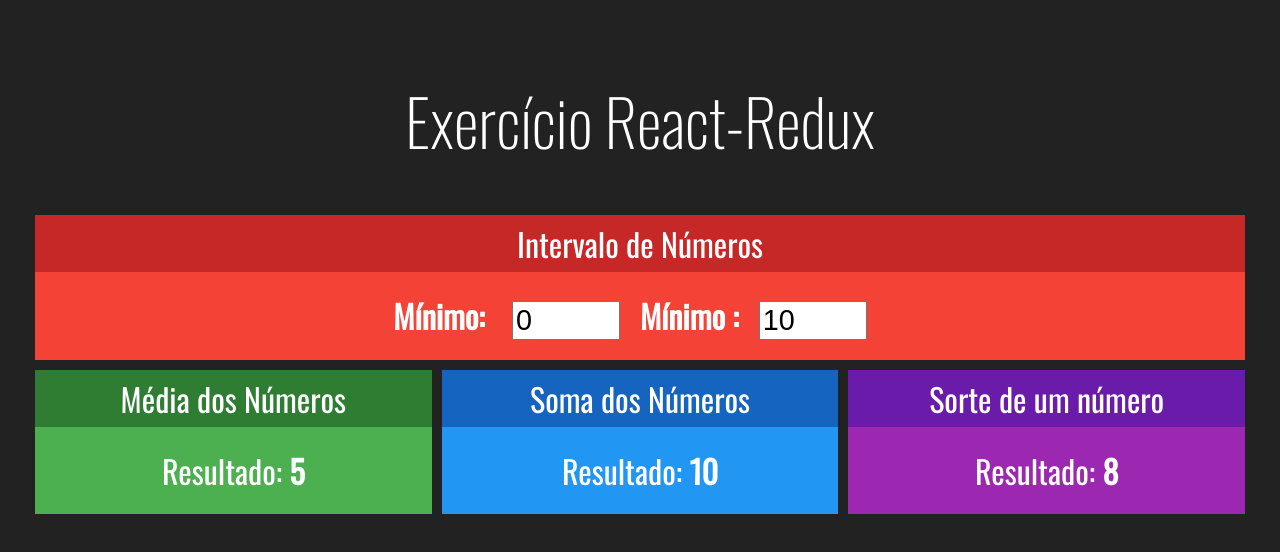
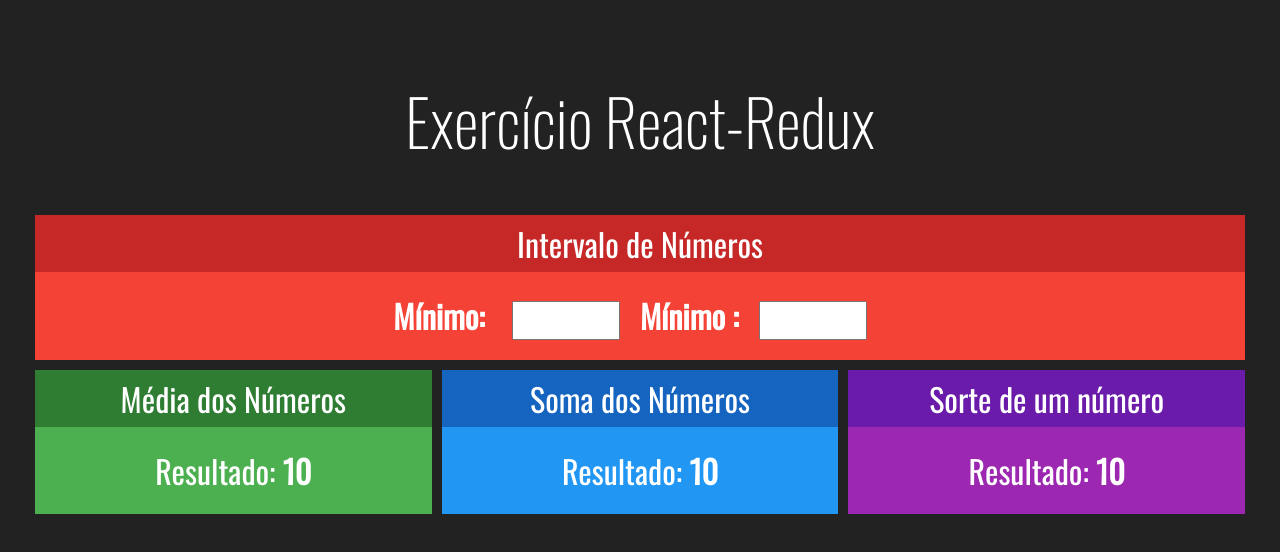
Before and after one commit to simonelopess/Redux, a React (Create React App) app in the folder redux-simples/: page / in a window 1280 px wide. Shown: the top 552 px of the page. Built offline with nearby package versions, Linux system fonts and the light colour scheme.

Commit message:
Configuração do Redux

```diff
--- a/redux-simples/src/App.js
+++ b/redux-simples/src/App.js
@@ -1,4 +1,4 @@
-import logo from './logo.svg';
+
 import './App.css';
 import Intervalo from './components/Intervalo';
 import Media from './components/Media';
@@ -8,6 +8,7 @@
 
 
 function App() {
+
   return (
     <div className="App">
       <h1>Exercício React-Redux</h1>
@@ -15,7 +16,7 @@
         <Intervalo></Intervalo>
       </div>
       <div className="linha">
-        <Media/>
+        <Media />
         <Soma/>
         <Sorteio/>
       </div>
--- a/redux-simples/src/components/Intervalo.jsx
+++ b/redux-simples/src/components/Intervalo.jsx
@@ -3,16 +3,17 @@
 import Card from './Card';
 
 export default props => {
+
     return (
         <Card title="Intervalo de Números" red>
             <div className="Intervalo">
                 <span>
                     <strong>Mínimo: </strong>
-                    <input type="number" value={0} readOnly />
+                    <input type="number" readOnly />
                 </span>
                 <span>
                     <strong>Mínimo :</strong>
-                    <input type="number" value={10} readOnly />
+                    <input type="number" readOnly />
                 </span>
             </div>
         </Card>
--- a/redux-simples/src/components/Media.jsx
+++ b/redux-simples/src/components/Media.jsx
@@ -2,12 +2,14 @@
 import Card from './Card';
 
 export default props => {
+
+
     return (
         <Card title="Média dos Números" green>
             <div>
                 <span>
                     <span>Resultado: </span>
-                    <strong>5</strong>
+                    <strong>10</strong>
                 </span>
             </div>
         </Card>
--- a/redux-simples/src/components/Soma.jsx
+++ b/redux-simples/src/components/Soma.jsx
@@ -2,6 +2,7 @@
 import Card from './Card';
 
 export default props => {
+
     return (
         <Card title="Soma dos Números" blue>
             <div>
--- a/redux-simples/src/components/Sorteio.jsx
+++ b/redux-simples/src/components/Sorteio.jsx
@@ -2,12 +2,13 @@
 import Card from './Card';
 
 export default props => {
+
     return (
         <Card title="Sorte de um número" purple>
             <div>
                 <span>
                     <span>Resultado: </span>
-                    <strong>8</strong>
+                    <strong>10</strong>
                 </span>
             </div>
         </Card>
--- a/redux-simples/src/index.js
+++ b/redux-simples/src/index.js
@@ -4,10 +4,19 @@
 import App from './App';
 import reportWebVitals from './reportWebVitals';
 
+import { Provider } from 'react-redux';
+import configStore from './store/storeConfig';
+
+const store = configStore();
+
+
 ReactDOM.render(
-  <React.StrictMode>
-    <App />
-  </React.StrictMode>,
+  <Provider store={store}>
+    <React.StrictMode>
+      <App />
+    </React.StrictMode>
+  </Provider>,
+
   document.getElementById('root')
 );
 
--- /dev/null
+++ b/redux-simples/src/store/storeConfig.js
@@ -0,0 +1,17 @@
+import {createStore, combineReducers} from 'redux'
+
+const reducers = combineReducers({
+    numeros: function(state, action) {
+        console.log(state, ' ', action)
+        return {
+            min: 1,
+            max: 10
+        }
+    }
+})
+
+function storeConfig() {
+    return createStore(reducers)
+}
+
+export default storeConfig;
```
Also changed, not shown: 1 other file (tests, documents, lock files or other folders).
